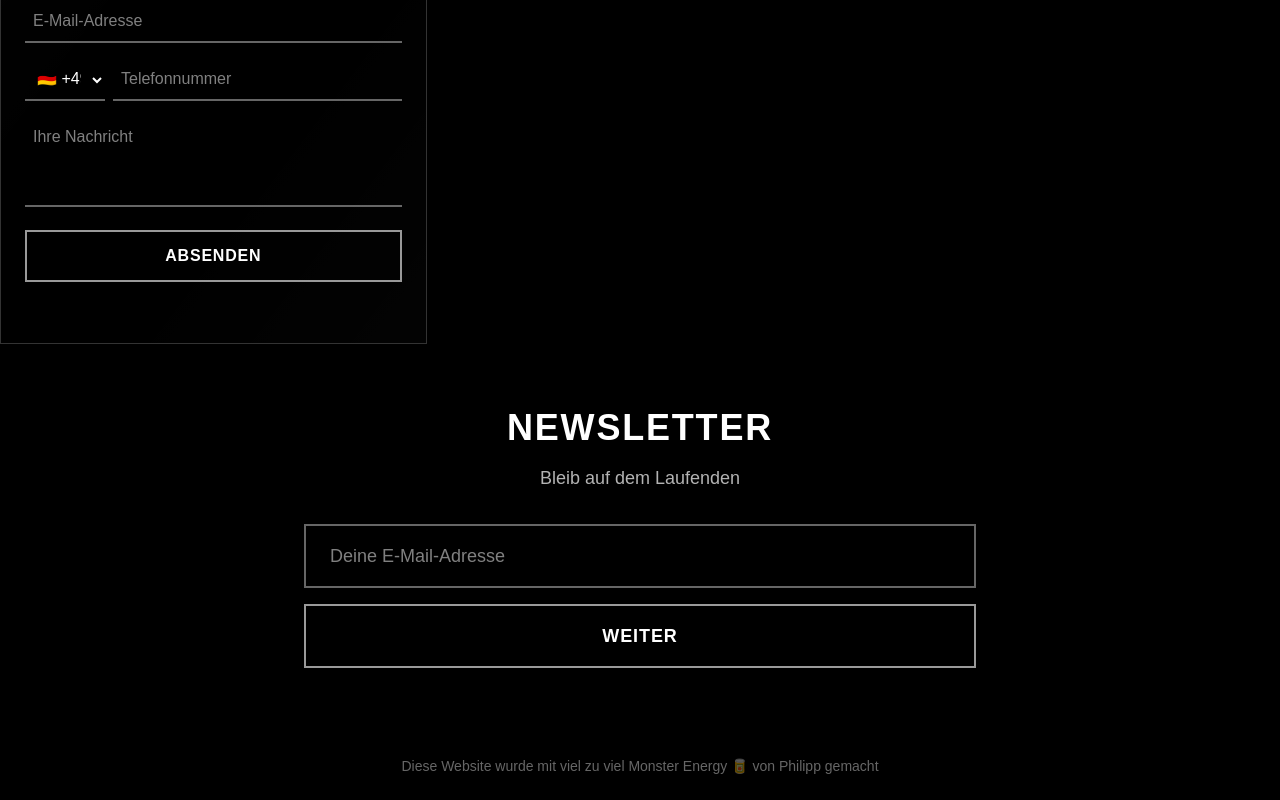
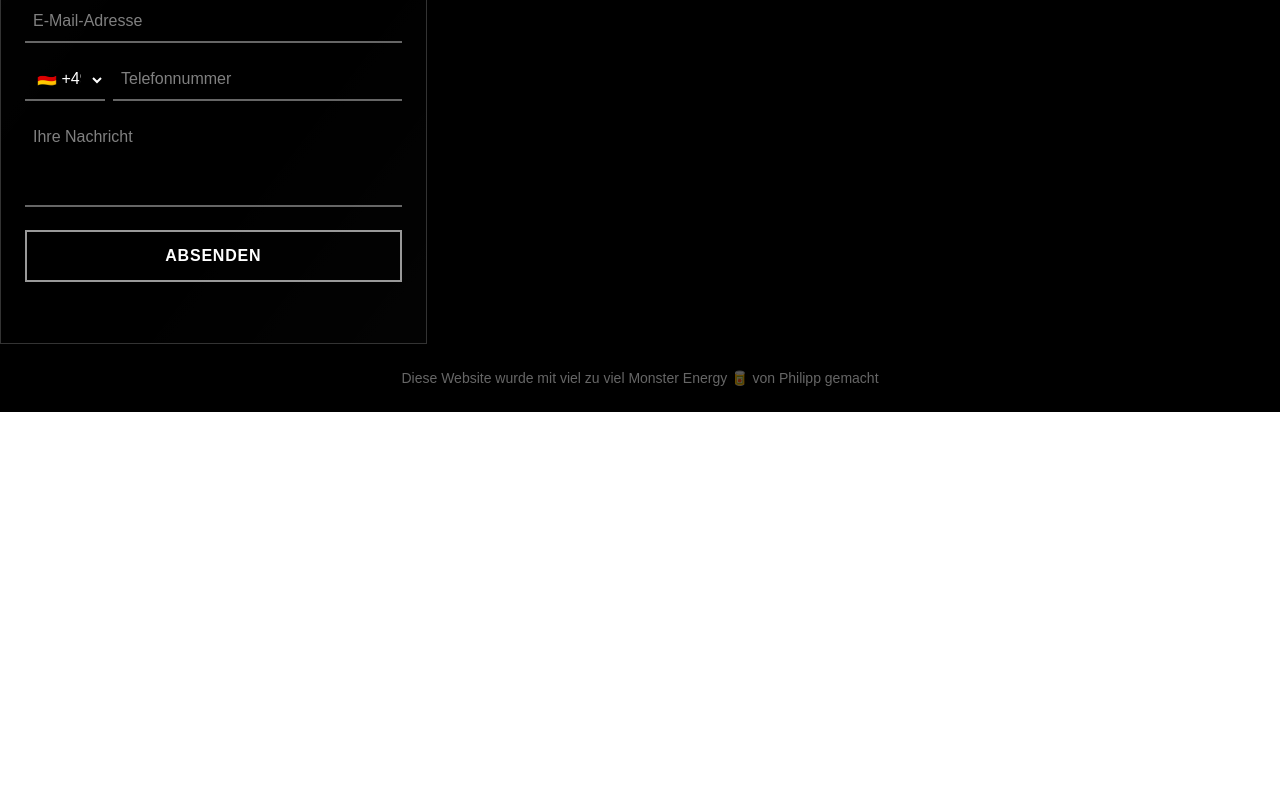
Before and after one commit to TheRealDevCH/actor-portfolio, a Next.js app: page / in a window 1280 px wide. Shown: the part 2163-2963 px from the top of the page. After the commit the page ends 2575 px from the top, so only its background shows below. Built offline with nearby package versions, Linux system fonts and the light colour scheme.

Commit message:
Revert to original state - remove all newsletter changes

```diff
--- a/app/page.tsx
+++ b/app/page.tsx
@@ -1,7 +1,6 @@
 import Image from "next/image";
 import ContactForm from "./components/ContactForm";
 import NewsletterForm from "./components/NewsletterForm";
-import NewsletterEmailField from "./components/NewsletterEmailField";
 import AndroidInstallButton from "./components/AndroidInstallButton";
 
 export default function Home() {
@@ -69,10 +68,6 @@ export default function Home() {
         </div>
       </section>
 
-      <section className="w-full py-16 px-4">
-        <NewsletterEmailField />
-      </section>
-
       {/* Footer */}
       <footer className="py-6 px-4 text-center">
         <p className="text-white/40 text-xs sm:text-sm">
```
